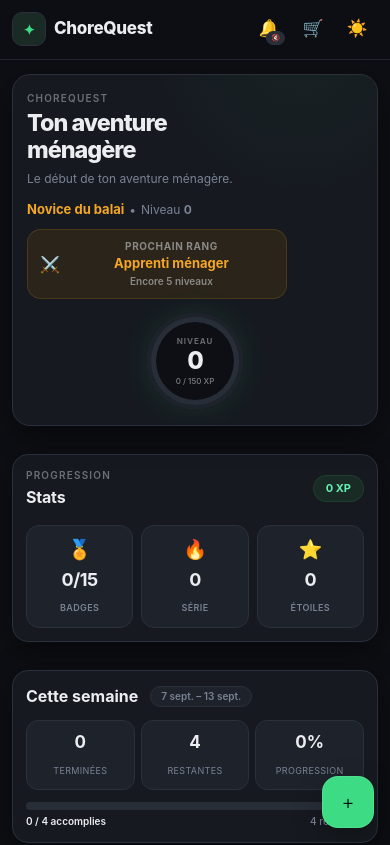
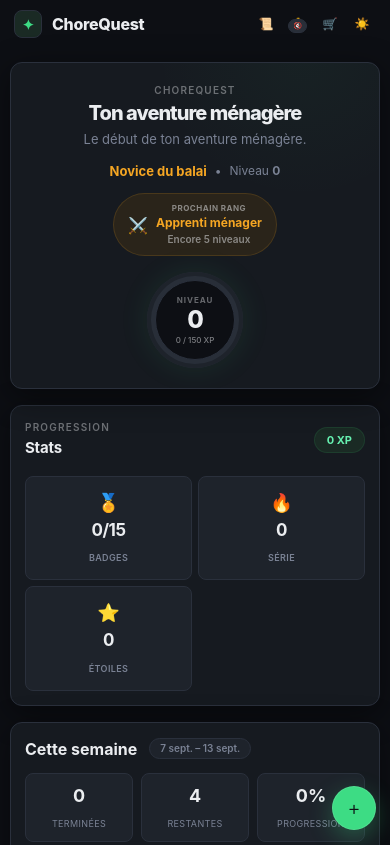
Before and after one commit to leaahff/chorequest, a plain HTML site: page index.html in a window 390 px wide. Shown: the top 845 px of the page. Drawn offline with Linux system fonts and the light colour scheme.

Commit message:
Add files via upload

```diff
--- a/index.html
+++ b/index.html
@@ -2,7 +2,7 @@
 <html lang="fr" data-theme="dark">
 <head>
     <meta charset="UTF-8">
-    <meta content="width=device-width, initial-scale=1.0, viewport-fit=cover" name="viewport">
+    <meta content="width=device-width, initial-scale=1.0" name="viewport">
     <meta content="#0D0F14" name="theme-color">
     <meta name="apple-mobile-web-app-capable" content="yes">
     <meta name="apple-mobile-web-app-status-bar-style" content="black-translucent">
@@ -1479,6 +1479,7 @@
                 text-align: center;
                 padding: 20px;
                 gap: 16px;
+                justify-content: center; /* centrer verticalement en colonne */
             }
             .hero h1 {
                 font-size: 24px;
@@ -1541,7 +1542,7 @@
                 font-size: 15px;
             }
             .stats {
-                grid-template-columns: repeat(3, minmax(0, 1fr));
+                grid-template-columns: repeat(2, 1fr);
                 gap: 6px;
             }
             .stat b {
@@ -1595,8 +1596,7 @@
         }
         @media(max-width:420px) {
             .stats {
-                grid-template-columns: repeat(3, minmax(0, 1fr));
-                gap: 5px;
+                grid-template-columns: 1fr 1fr;
             }
             .badge-preview {
                 grid-template-columns: repeat(2, 1fr);
@@ -1613,153 +1613,6 @@
                 font-size: 12px;
             }
         }
-
-        /* ============================================================
-           IPHONE / PWA POLISH
-           ============================================================ */
-        @media (max-width: 620px) {
-            html { -webkit-text-size-adjust: 100%; }
-            body {
-                min-height: 100dvh;
-                padding-bottom: env(safe-area-inset-bottom);
-                overscroll-behavior-y: none;
-            }
-            .app {
-                width: 100%;
-                padding: calc(10px + env(safe-area-inset-top)) 12px calc(88px + env(safe-area-inset-bottom));
-            }
-            header {
-                position: sticky;
-                top: 0;
-                z-index: 50;
-                margin: -10px -12px 14px;
-                padding: calc(8px + env(safe-area-inset-top)) 12px 9px;
-                background: color-mix(in srgb, var(--bg) 88%, transparent);
-                -webkit-backdrop-filter: blur(18px) saturate(150%);
-                backdrop-filter: blur(18px) saturate(150%);
-                border-bottom: 1px solid color-mix(in srgb, var(--border) 70%, transparent);
-            }
-            .logo { font-size: 17px; gap: 8px; }
-            .logo-mark { width: 34px; height: 34px; border-radius: 10px; }
-            .header-actions { gap: 2px; }
-            .icon-btn,
-            .header-actions .icon-btn {
-                width: 42px;
-                height: 42px;
-                min-width: 42px;
-                border-radius: 12px;
-                font-size: 17px;
-            }
-            .hero {
-                position: relative;
-                overflow: hidden;
-                padding: 18px 16px;
-                border-radius: 18px;
-                gap: 14px;
-                text-align: left;
-                align-items: stretch;
-            }
-            .hero-copy { min-width: 0; }
-            .hero h1 { font-size: clamp(21px, 6vw, 25px); line-height: 1.15; max-width: 12ch; }
-            .hero p { font-size: 12px; max-width: 32ch; }
-            .rank-line { justify-content: flex-start; flex-wrap: wrap; gap: 5px; font-size: 12px; }
-            .hero-next-rank {
-                width: 100%;
-                max-width: 260px;
-                margin: 10px 0 0;
-                padding: 9px 12px;
-                gap: 9px;
-                border-radius: 14px;
-            }
-            .hero-next-rank > div { flex: 1; min-width: 0; }
-            .hero-next-rank strong { font-size: 13px; }
-            .hero-next-rank small,
-            .hero-next-rank .levels-to-rank { font-size: 10px; }
-            .level-ring { align-self: center; flex: 0 0 auto; }
-
-            .panel {
-                margin-top: 12px;
-                padding: 15px;
-                border-radius: 16px;
-            }
-            .panel-head { gap: 10px; }
-            .panel-head h2 { font-size: 16px; }
-            .xp-pill { white-space: nowrap; }
-
-            .stats { gap: 8px; }
-            .stat {
-                min-height: 82px;
-                padding: 10px 6px;
-                border-radius: 13px;
-            }
-            .stat .si { font-size: 19px; }
-            .stat b { font-size: 18px; }
-
-            .week-stats { gap: 6px; }
-            .week-stat { padding: 9px 5px; border-radius: 12px; }
-            .week-stat b { font-size: 17px; }
-
-            .task-toolbar { gap: 8px; }
-            .search-wrap { min-height: 46px; }
-            .search-wrap input {
-                min-height: 44px;
-                font-size: 16px; /* prevents iOS Safari auto-zoom */
-            }
-            .focus-toggle { min-height: 44px; padding: 0 14px; }
-            .tabs { gap: 6px; overflow-x: auto; padding-bottom: 2px; scrollbar-width: none; }
-            .tabs::-webkit-scrollbar { display: none; }
-            .tabs button { min-height: 40px; padding: 0 14px; white-space: nowrap; }
-            .task {
-                min-height: 66px;
-                padding: 10px 8px;
-                gap: 9px;
-                border-radius: 13px;
-            }
-            .check { width: 28px; height: 28px; min-width: 28px; }
-            .task-main { min-width: 0; }
-            .task-name { font-size: 13px; line-height: 1.3; }
-            .task-meta { font-size: 10px; }
-            .task-reward { font-size: 10px; white-space: nowrap; }
-            .edit-btn { width: 38px; height: 38px; min-width: 38px; }
-
-            .fab {
-                width: 52px;
-                height: 52px;
-                right: 16px;
-                bottom: calc(16px + env(safe-area-inset-bottom));
-                border-radius: 16px;
-                box-shadow: 0 10px 28px rgba(0,0,0,.28);
-            }
-
-            .modal {
-                padding: 10px;
-                padding-top: calc(10px + env(safe-area-inset-top));
-                padding-bottom: calc(10px + env(safe-area-inset-bottom));
-                align-items: flex-end;
-            }
-            .modal-card {
-                width: 100%;
-                max-height: min(88dvh, 760px);
-                padding: 18px;
-                border-radius: 20px;
-                overflow-y: auto;
-                -webkit-overflow-scrolling: touch;
-            }
-            .modal-card input,
-            .modal-card select,
-            .modal-card textarea { font-size: 16px; }
-
-            button, a, input, select { -webkit-tap-highlight-color: transparent; }
-            button { touch-action: manipulation; }
-        }
-
-        @media (max-width: 390px) {
-            .header-actions .icon-btn:nth-child(1) { display: none; }
-            .hero { padding: 16px 14px; }
-            .panel { padding: 13px; }
-            .task-reward { display: none; }
-        }
-
         @media(prefers-reduced-motion:reduce) {
             *,
             *::before,
```
